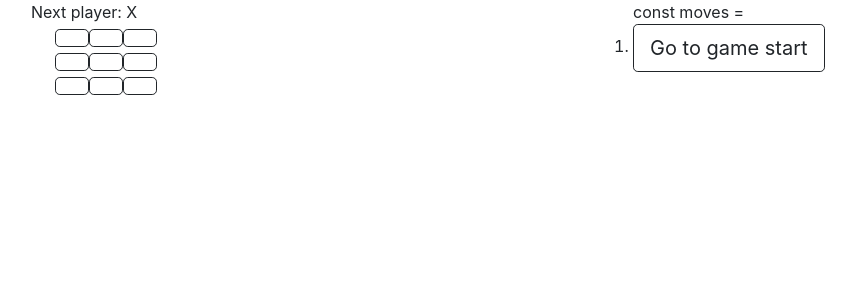
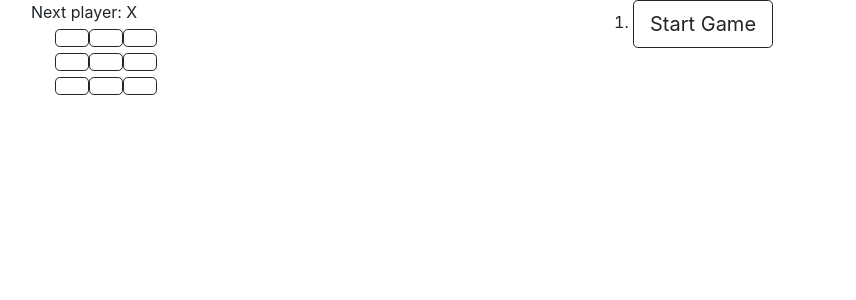
Before and after one commit to Johanna645/ristinolla, a React (Create React App) app: page / in a window 1280 px wide. Shown: the top 300 px of the page, without its empty margins (51-907 px from the left). Built offline with nearby package versions, Linux system fonts and the light colour scheme.

Commit message:
change winning text

```diff
--- a/src/components/Game.tsx
+++ b/src/components/Game.tsx
@@ -27,7 +27,7 @@ function Game() {
           <div className="col">
             <div>
               {winner
-                ? `${winner} has won the game!`
+                ? `${winner} has won the game! To play again clik on "Start Game"`
                 : `Next player: ${xIsNext ? 'X' : 'O'}`}
             </div>
 
@@ -96,9 +96,8 @@ function Log(props: LogProps) {
   return (
     <div>
       <ol>
-        const moves ={' '}
         {props.history.map((step, move) => {
-          const desc = move ? 'Go to move #' + move : 'Go to game start';
+          const desc = move ? 'Go to move #' + move : 'Start Game';
           return (
             <li key={move}>
               <button
```
